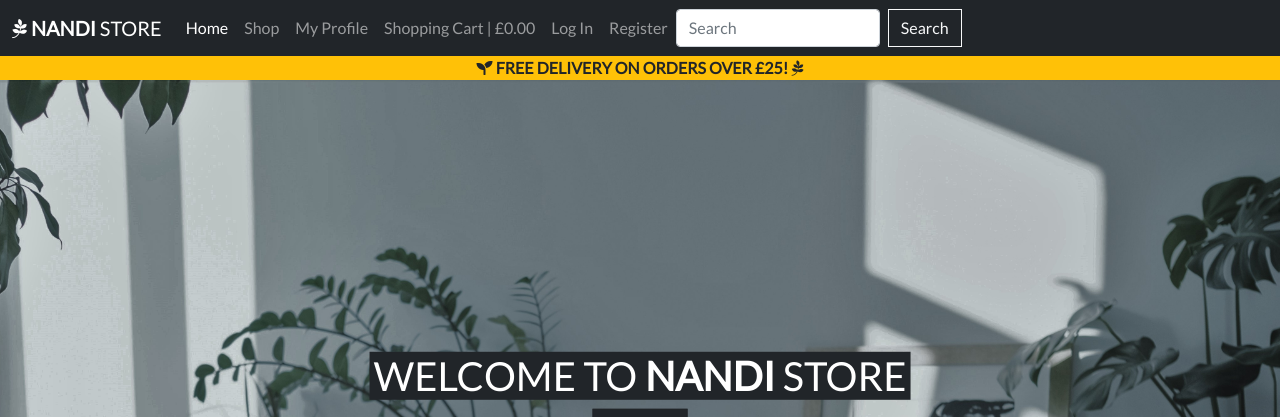
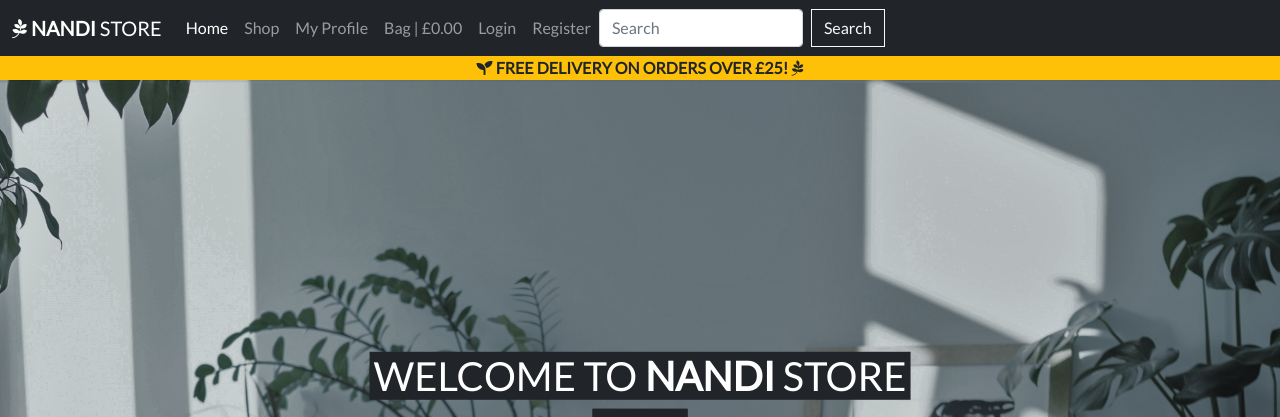
Before and after one commit to Chloe-O/Nandi-Store, a Django app: page / in a window 1280 px wide. Shown: the top 417 px of the page. Run offline with Django 3.2, Linux system fonts and the light colour scheme; some libraries are stand-ins or nearby versions.

Commit message:
shopping cart changed to 'bag' on base.html

```diff
--- a/templates/base.html
+++ b/templates/base.html
@@ -62,7 +62,7 @@
                             <a class="nav-link " aria-current="page" href="{% url 'profile' %}">My Profile</a>
                         </li>
                         <li class="nav-item">
-                            <a class="nav-link" href="{% url 'view_bag' %}">Shopping Cart | {% if grand_total %}
+                            <a class="nav-link" href="{% url 'view_bag' %}">Bag | {% if grand_total %}
                                 £{{ grand_total|floatformat:2 }}
                                 {% else %}
                                 £0.00
@@ -77,7 +77,7 @@
 
                         <li class="nav-item"><a class="nav-link" href="{% url 'account_logout' %}">Log Out</a></li>
                         {% else %}
-                        <li class="nav-item"><a class="nav-link" href="{% url 'account_login' %}">Log In</a></li>
+                        <li class="nav-item"><a class="nav-link" href="{% url 'account_login' %}">Login</a></li>
                         <li class="nav-item"><a class="nav-link" href="{% url 'account_signup' %}">Register</a></li>
                     </ul>
                     {% endif %}
```
